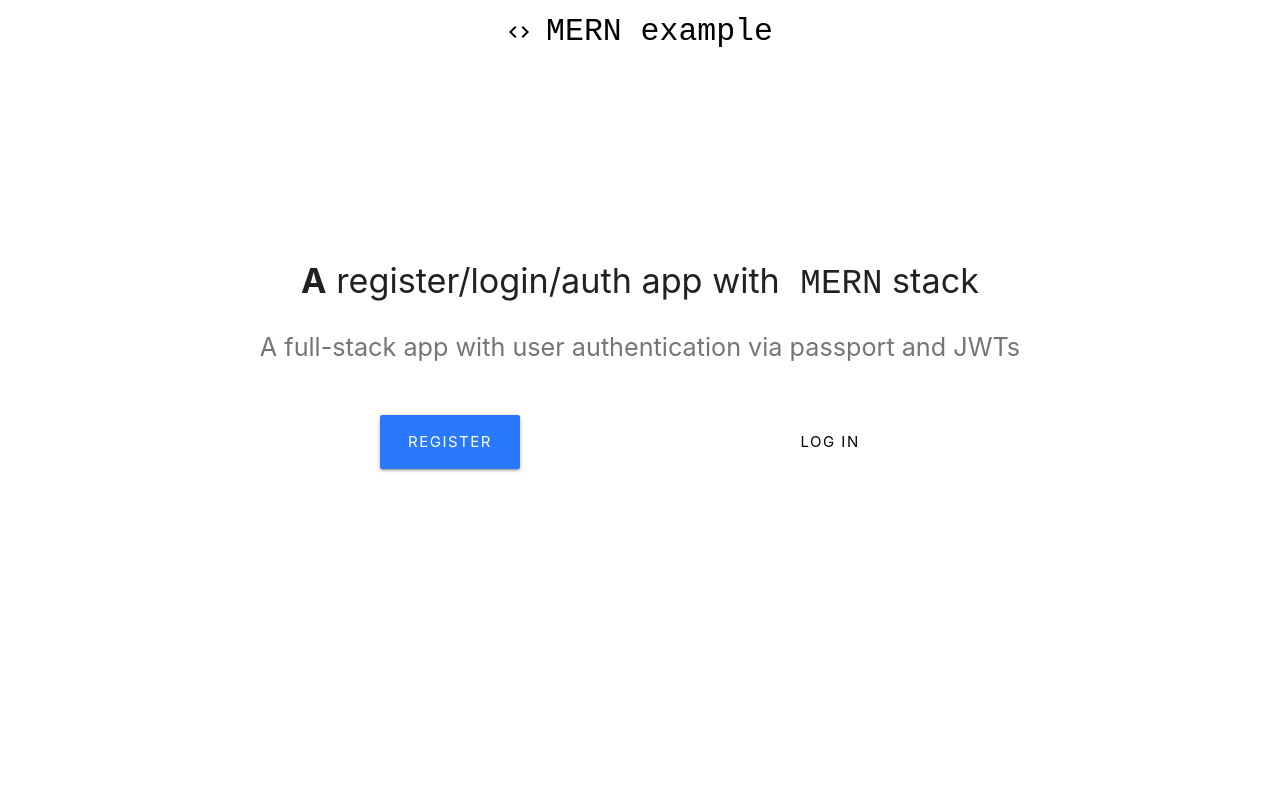
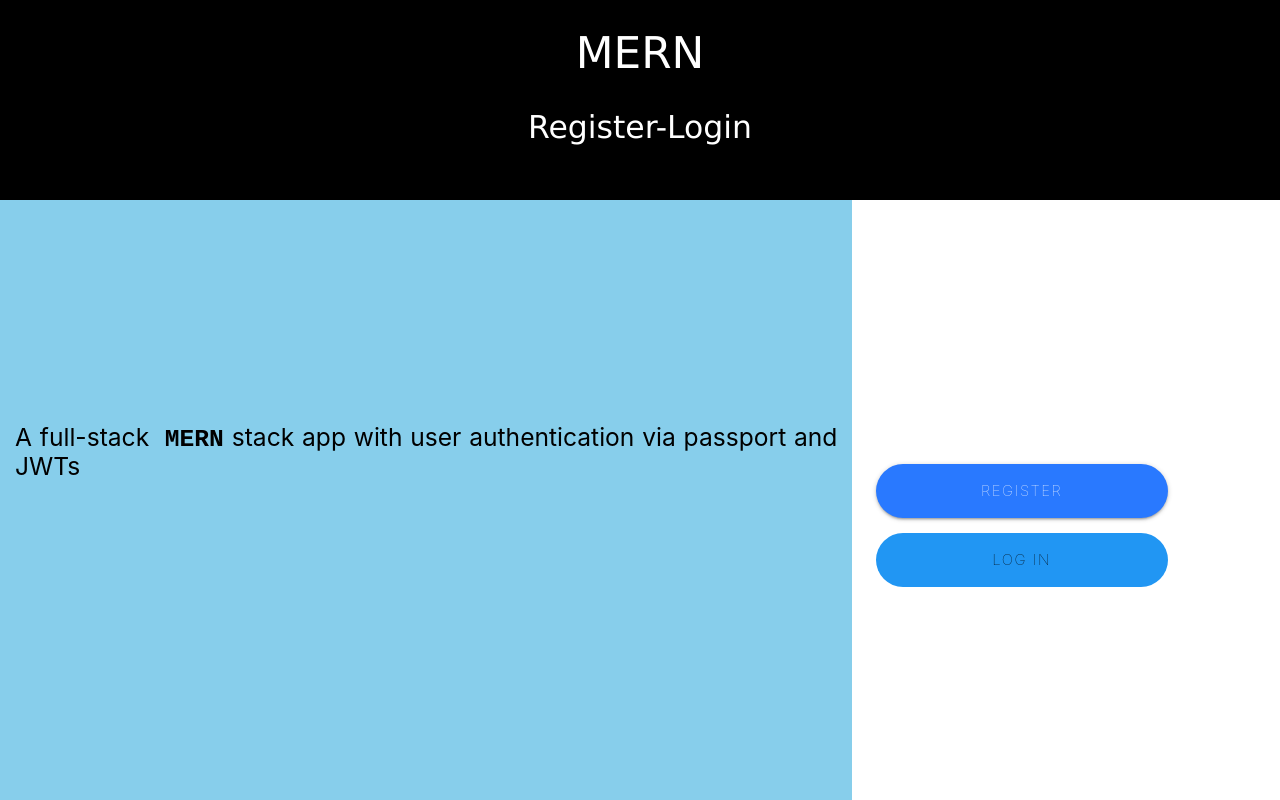
Before and after one commit to desirekaleba/login_register_api, a React (Create React App) app in the folder client/: page / in a window 1280 px wide. Shown: the top 800 px of the page. Built offline with nearby package versions, Linux system fonts and the light colour scheme.

Commit message:
landing modified

```diff
--- a/client/src/components/layout/Landing.js
+++ b/client/src/components/layout/Landing.js
@@ -6,51 +6,79 @@ class Landing extends Component{
     render(){
         return (
             <div style={{
-                height: "75vh"
+                //height: "75vh"
+                marginLeft: "0",
+                paddingLeft: "0"
                 }}
-                className="container valign-wrapper">
-                    <div className="row">
-                        <div className="col s12 center-align">
-                            <h4>
-                                <b>A</b> register/login/auth app with
+                className="valign-wrapper" style={{
+                    //height: "75vh"
+                    marginLeft: "0",
+                    paddingLeft: "0"
+                    }}>
+                    <div className="row" style={{
+                //height: "75vh"
+                marginLeft: "0",
+                paddingLeft: "0"
+                }}>
+                        <div className="waves-effects waves-light"
+                            style={{
+                                width: "73%",
+                                float: "left",
+                                textAlign: "justify",
+                                fontWeight: "100",
+                                backgroundColor: "skyblue",
+                                color: "black",
+                                height: "100em",
+                                padding: "8rem 1rem"
+
+
+                            }}
+                        >
+                            <h5 style={{marginTop: "30vh"}}>
+                                A full-stack
                                 <span style={{
                                     fontFamily: "monospace"
                                     }}
-                                > MERN</span> stack
-                            </h4>
-                            <p className="flow-text grey-text text-darken-1">
-                                A full-stack app with user authentication via
+                                > <b>MERN</b></span> stack app with user authentication via
                                 passport and JWTs
-                            </p>
-                            <br/>
+                            </h5>
 
-                            <div className="col s6">
+                        </div>
+                        <div className=""
+                        style={{
+                            width: "25%",
+                            float: "right",
+                            textAlign: "justify",
+                                fontWeight: "100",
+                                margin: "50vh 0 0 0",
+                                height: "75vh",
+
+                        }}>
                                     <Link
                                         to="/register"
                                         style={{
-                                        width: "140px",
-                                        borderRaduis: "3px",
+                                            width: "100%",
+                                            borderRadius: "3rem",
                                             letterSpacing: "1.5px"
                                         }}
                                         className="btn btn-large waves-effects waves-light hoverable blue accent-3"
                                     >
                                         Register
                                     </Link>
-                            </div>
 
-                            <div className="col s6">
                                     <Link
                                         to="/login"
                                         style={{
-                                        width: "140px",
-                                        borderRadius: "3px",
-                                        letterSpacing: "1.5px"
+                                            width: "100%",
+                                            borderRadius: "3rem",
+                                            marginTop: "1em",
+                                            letterSpacing: "1.5px",
+                                            // display: "block"
                                         }}
-                                className="btn btn-large btn-flat waves-effects white black-text"
+                                    className="btn btn-large btn-flat waves-effects blue black-text"
                                     >
                                         Log In
                                     </Link>
-                            </div>
                         </div>
                     </div>
             </div>
--- a/client/src/components/layout/Navbar.js
+++ b/client/src/components/layout/Navbar.js
@@ -5,18 +5,18 @@ class Navbar extends Component{
     render(){
         return(
             <div className="navbar-fixed">
-                <nav className="z-depth-0">
-                    <div className="nav-wrapper white">
+                <nav style={{height: "25vh", backgroundColor: "black"}} className="z-depth-0">
+                    <div className="black">
                         <Link
                             to="/"
                             style={
                                 {
-                                    fontFamily: "monospace"
+                                    fontFamily: "verdana"
                                 }
                             }
-                            className="col s5 brand-logo center black-text"
+                            className="col s5 brand-logo center white-text"
                         >
-                            <i className="material-icons">code</i>MERN example
+                            <h3>MERN</h3> Register-Login
                         </Link>
                     </div>
                 </nav>
```
Lines whose indentation alone changed are shown as unchanged.
